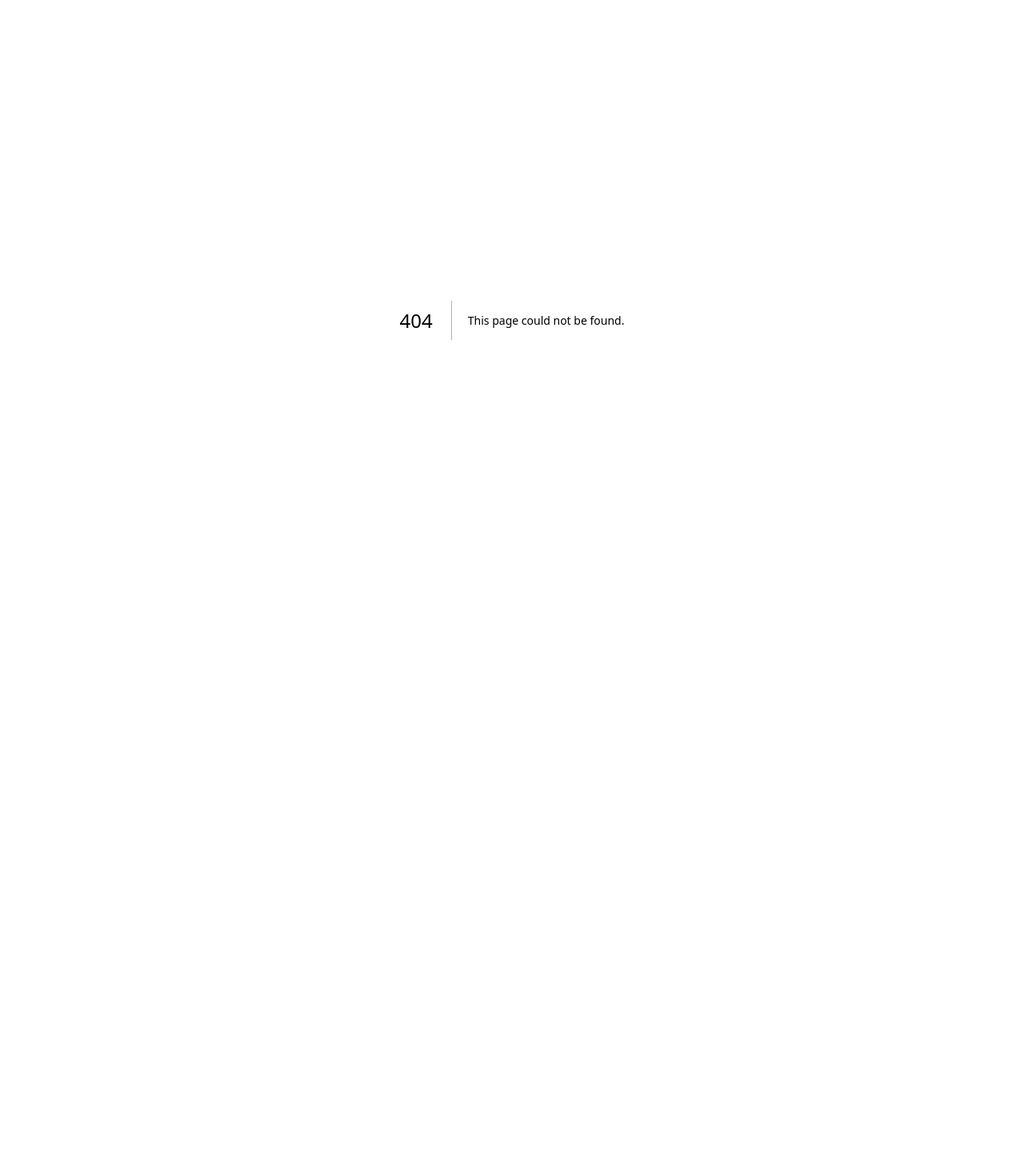
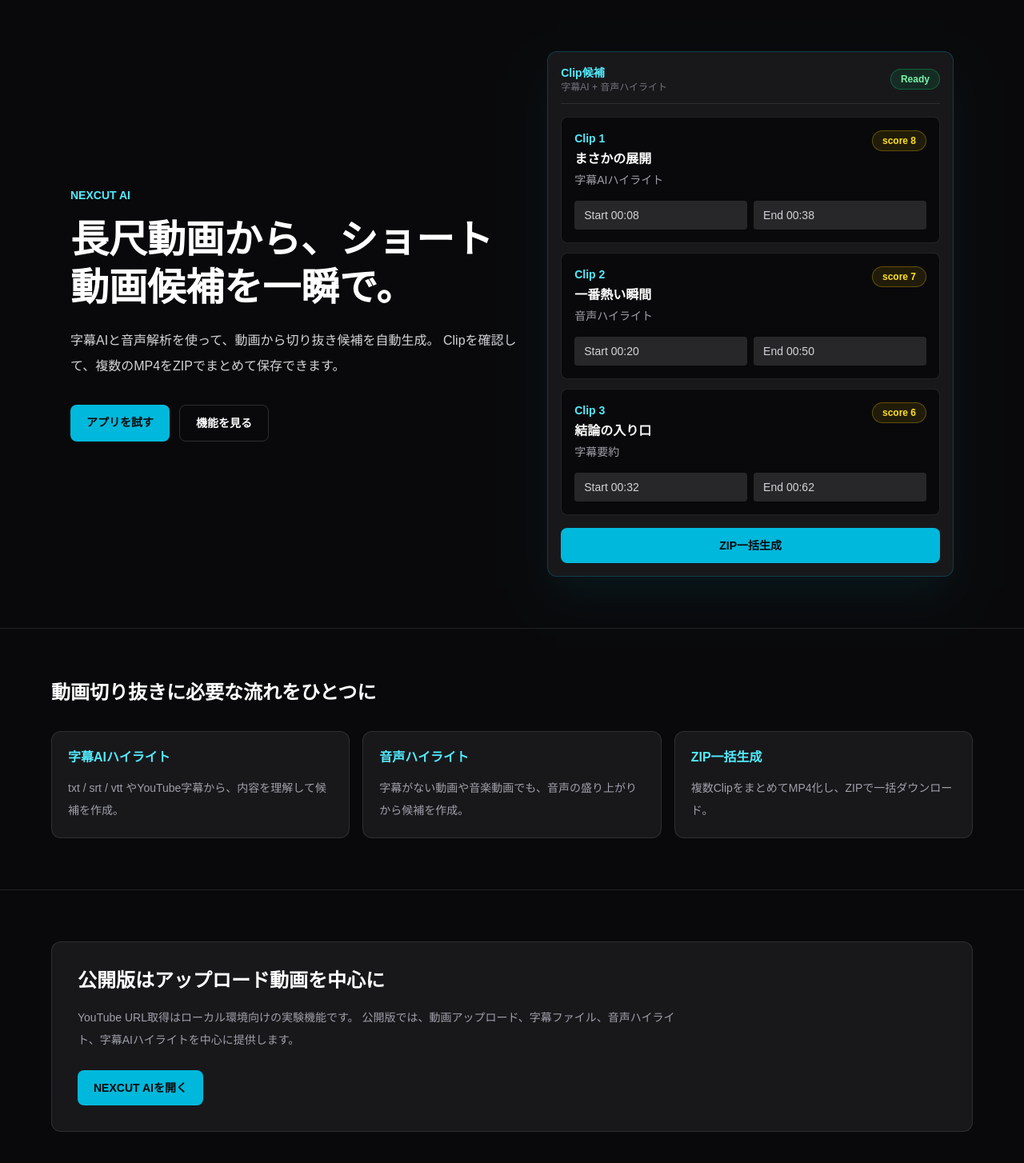
Before and after one commit to hiro042355/easyslice-ai, a Next.js app: page /landing in a window 1280 px wide. Before the commit this address had no page. Shown: the top 1454 px of the page at 80% size. Before the commit the page ends 800 px from the top, so only its background shows below. Built offline with nearby package versions, Linux system fonts and the light colour scheme.

Commit message:
Add landing page

```diff
--- /dev/null
+++ b/app/landing/page.tsx
@@ -0,0 +1,149 @@
+export default function LandingPage() {
+  return (
+    <main className="min-h-screen bg-zinc-950 text-white">
+      <section className="min-h-[88vh] border-b border-white/10 bg-zinc-950">
+        <div className="mx-auto grid max-w-6xl grid-cols-1 gap-8 px-6 py-16 lg:grid-cols-[1fr_0.9fr] lg:items-center">
+          <div>
+            <p className="mb-4 text-sm font-semibold text-cyan-300">
+              NEXCUT AI
+            </p>
+
+            <h1 className="max-w-3xl text-4xl font-bold leading-tight text-white sm:text-5xl">
+              長尺動画から、ショート動画候補を一瞬で。
+            </h1>
+
+            <p className="mt-5 max-w-2xl text-base leading-8 text-zinc-300">
+              字幕AIと音声解析を使って、動画から切り抜き候補を自動生成。
+              Clipを確認して、複数のMP4をZIPでまとめて保存できます。
+            </p>
+
+            <div className="mt-8 flex flex-wrap gap-3">
+              <a
+                href="/"
+                className="rounded-lg bg-cyan-500 px-5 py-3 text-sm font-semibold text-zinc-950 transition hover:bg-cyan-400"
+              >
+                アプリを試す
+              </a>
+
+              <a
+                href="#features"
+                className="rounded-lg border border-white/15 px-5 py-3 text-sm font-semibold text-white transition hover:bg-white/10"
+              >
+                機能を見る
+              </a>
+            </div>
+          </div>
+
+          <div className="rounded-xl border border-cyan-400/20 bg-zinc-900 p-4 shadow-2xl shadow-cyan-500/10">
+            <div className="mb-4 flex items-center justify-between border-b border-white/10 pb-3">
+              <div>
+                <p className="text-sm font-semibold text-cyan-300">
+                  Clip候補
+                </p>
+                <p className="text-xs text-zinc-500">
+                  字幕AI + 音声ハイライト
+                </p>
+              </div>
+
+              <span className="rounded-full border border-green-400/30 bg-green-400/10 px-3 py-1 text-xs font-semibold text-green-300">
+                Ready
+              </span>
+            </div>
+
+            <div className="space-y-3">
+              {[
+                ["まさかの展開", "字幕AIハイライト", "score 8"],
+                ["一番熱い瞬間", "音声ハイライト", "score 7"],
+                ["結論の入り口", "字幕要約", "score 6"],
+              ].map(([title, type, score], index) => (
+                <div
+                  key={title}
+                  className="rounded-lg border border-white/10 bg-zinc-950 p-4"
+                >
+                  <div className="flex items-start justify-between gap-3">
+                    <div>
+                      <p className="text-sm font-semibold text-cyan-300">
+                        Clip {index + 1}
+                      </p>
+                      <p className="mt-1 font-semibold text-white">
+                        {title}
+                      </p>
+                      <p className="mt-1 text-sm text-zinc-400">
+                        {type}
+                      </p>
+                    </div>
+
+                    <span className="rounded-full border border-yellow-400/30 bg-yellow-400/10 px-3 py-1 text-xs font-semibold text-yellow-300">
+                      {score}
+                    </span>
+                  </div>
+
+                  <div className="mt-4 grid grid-cols-2 gap-2 text-sm">
+                    <div className="rounded bg-zinc-800 px-3 py-2 text-zinc-300">
+                      Start 00:{String(index * 12 + 8).padStart(2, "0")}
+                    </div>
+                    <div className="rounded bg-zinc-800 px-3 py-2 text-zinc-300">
+                      End 00:{String(index * 12 + 38).padStart(2, "0")}
+                    </div>
+                  </div>
+                </div>
+              ))}
+            </div>
+
+            <div className="mt-4 rounded-lg bg-cyan-500 px-4 py-3 text-center text-sm font-semibold text-zinc-950">
+              ZIP一括生成
+            </div>
+          </div>
+        </div>
+      </section>
+
+      <section id="features" className="border-b border-white/10 px-6 py-16">
+        <div className="mx-auto max-w-6xl">
+          <h2 className="text-2xl font-bold text-white">
+            動画切り抜きに必要な流れをひとつに
+          </h2>
+
+          <div className="mt-8 grid grid-cols-1 gap-4 md:grid-cols-3">
+            {[
+              ["字幕AIハイライト", "txt / srt / vtt やYouTube字幕から、内容を理解して候補を作成。"],
+              ["音声ハイライト", "字幕がない動画や音楽動画でも、音声の盛り上がりから候補を作成。"],
+              ["ZIP一括生成", "複数ClipをまとめてMP4化し、ZIPで一括ダウンロード。"],
+            ].map(([title, body]) => (
+              <div
+                key={title}
+                className="rounded-xl border border-white/10 bg-zinc-900 p-5"
+              >
+                <h3 className="font-semibold text-cyan-300">
+                  {title}
+                </h3>
+                <p className="mt-3 text-sm leading-7 text-zinc-400">
+                  {body}
+                </p>
+              </div>
+            ))}
+          </div>
+        </div>
+      </section>
+
+      <section className="px-6 py-16">
+        <div className="mx-auto max-w-6xl rounded-xl border border-white/10 bg-zinc-900 p-8">
+          <h2 className="text-2xl font-bold">
+            公開版はアップロード動画を中心に
+          </h2>
+
+          <p className="mt-4 max-w-3xl text-sm leading-7 text-zinc-400">
+            YouTube URL取得はローカル環境向けの実験機能です。
+            公開版では、動画アップロード、字幕ファイル、音声ハイライト、字幕AIハイライトを中心に提供します。
+          </p>
+
+          <a
+            href="/"
+            className="mt-6 inline-block rounded-lg bg-cyan-500 px-5 py-3 text-sm font-semibold text-zinc-950 transition hover:bg-cyan-400"
+          >
+            NEXCUT AIを開く
+          </a>
+        </div>
+      </section>
+    </main>
+  );
+}
```
